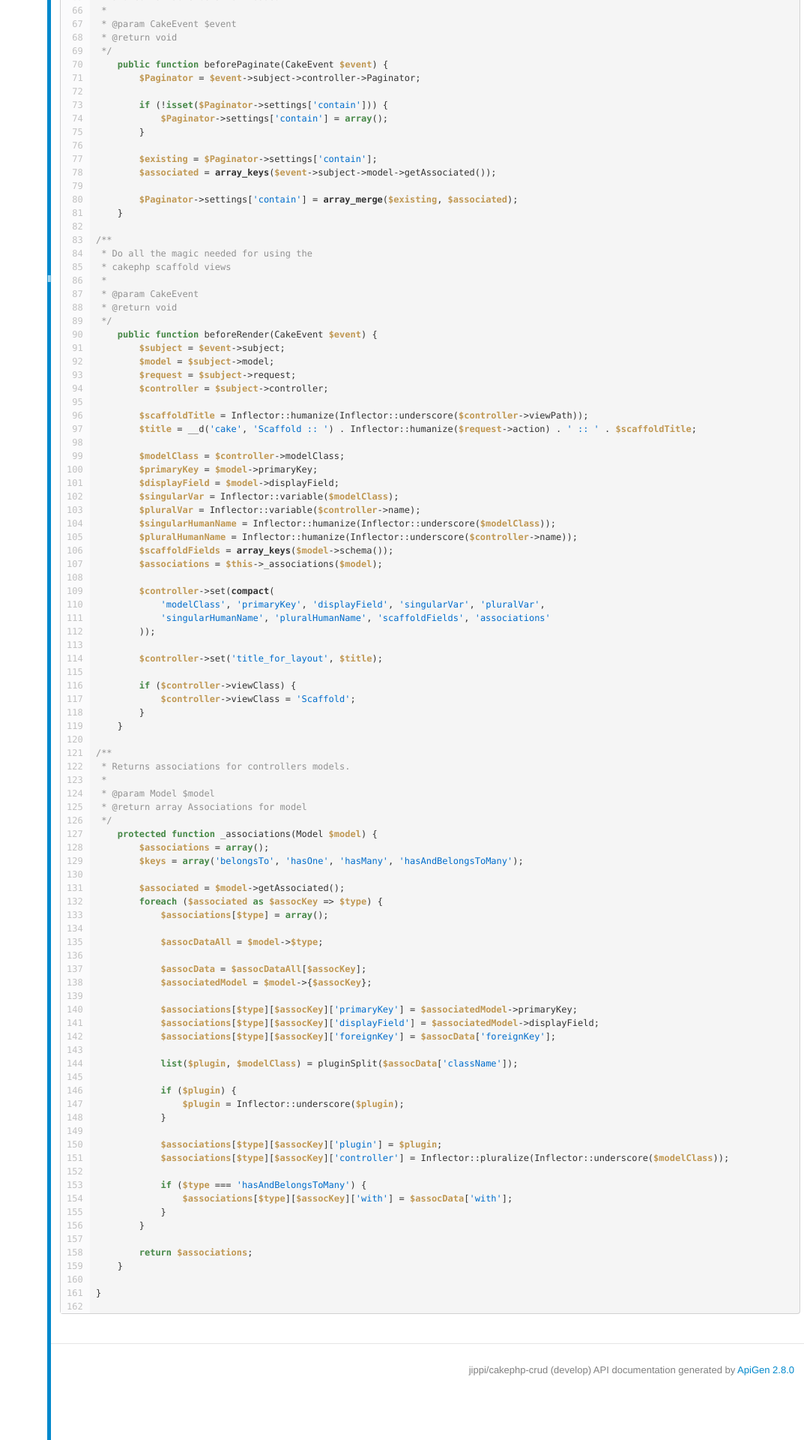
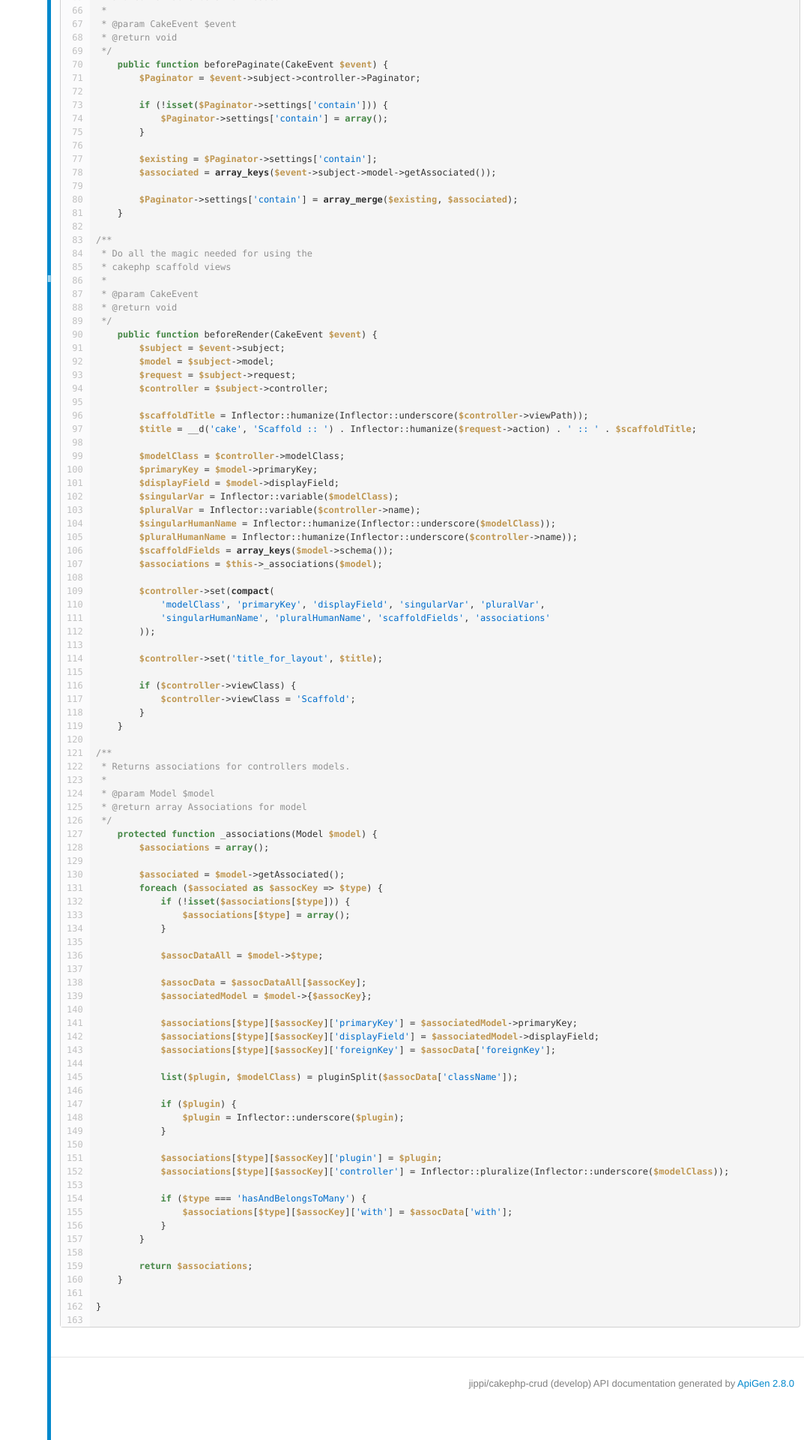
Before and after one commit to FriendsOfCake/crud, a Jekyll site: the page api/develop/source-class-ScaffoldListener.html, which Jekyll copies as it is, in a window 1280 px wide. Shown: the part 1218-3138 px from the top of the page at 75% size, without its empty margins (207-1280 px from the left). Built offline with Jekyll 4.4.1, drawn with Linux system fonts in a browser that asks for light colours.

Commit message:
[autobot] update API docs

```diff
--- a/api/develop/class-ScaffoldListener.html
+++ b/api/develop/class-ScaffoldListener.html
@@ -159,7 +159,7 @@ Object
 
 				<b>Copyright:</b>
 				Christian Winther, 2013<br />
-		<b>Located at</b> <a href="source-class-ScaffoldListener.html#6-161" title="Go to source code">Controller/Crud/Listener/ScaffoldListener.php</a><br />
+		<b>Located at</b> <a href="source-class-ScaffoldListener.html#6-162" title="Go to source code">Controller/Crud/Listener/ScaffoldListener.php</a><br />
 	</div>
 
 
@@ -342,7 +342,7 @@ containable behavior loaded</p>
 
 			<td class="name"><div>
 			<a class="anchor" href="#__associations">#</a>
-			<code><a href="source-class-ScaffoldListener.html#121-159" title="Go to source code">_associations</a>( <span>Model <var>$model</var></span> )</code>
+			<code><a href="source-class-ScaffoldListener.html#121-160" title="Go to source code">_associations</a>( <span>Model <var>$model</var></span> )</code>
 
 			<div class="description short">
 
--- a/api/develop/source-class-ScaffoldListener.html
+++ b/api/develop/source-class-ScaffoldListener.html
@@ -234,40 +234,41 @@
 </span></span><span id="126" class="l"><a class="l" href="#126">126 </a><span class="php-comment"> */</span>
 </span><span id="127" class="l"><a class="l" href="#127">127 </a>    <span class="php-keyword1">protected</span> <span class="php-keyword1">function</span> <a id="__associations" href="#__associations">_associations</a>(Model <span class="php-var">$model</span>) {
 </span><span id="128" class="l"><a class="l" href="#128">128 </a>        <span class="php-var">$associations</span> = <span class="php-keyword1">array</span>();
-</span><span id="129" class="l"><a class="l" href="#129">129 </a>        <span class="php-var">$keys</span> = <span class="php-keyword1">array</span>(<span class="php-quote">'belongsTo'</span>, <span class="php-quote">'hasOne'</span>, <span class="php-quote">'hasMany'</span>, <span class="php-quote">'hasAndBelongsToMany'</span>);
-</span><span id="130" class="l"><a class="l" href="#130">130 </a>
-</span><span id="131" class="l"><a class="l" href="#131">131 </a>        <span class="php-var">$associated</span> = <span class="php-var">$model</span>-&gt;getAssociated();
-</span><span id="132" class="l"><a class="l" href="#132">132 </a>        <span class="php-keyword1">foreach</span> (<span class="php-var">$associated</span> <span class="php-keyword1">as</span> <span class="php-var">$assocKey</span> =&gt; <span class="php-var">$type</span>) {
-</span><span id="133" class="l"><a class="l" href="#133">133 </a>            <span class="php-var">$associations</span>[<span class="php-var">$type</span>] = <span class="php-keyword1">array</span>();
-</span><span id="134" class="l"><a class="l" href="#134">134 </a>
-</span><span id="135" class="l"><a class="l" href="#135">135 </a>            <span class="php-var">$assocDataAll</span> = <span class="php-var">$model</span>-&gt;<span class="php-var">$type</span>;
-</span><span id="136" class="l"><a class="l" href="#136">136 </a>
-</span><span id="137" class="l"><a class="l" href="#137">137 </a>            <span class="php-var">$assocData</span> = <span class="php-var">$assocDataAll</span>[<span class="php-var">$assocKey</span>];
-</span><span id="138" class="l"><a class="l" href="#138">138 </a>            <span class="php-var">$associatedModel</span> = <span class="php-var">$model</span>-&gt;{<span class="php-var">$assocKey</span>};
-</span><span id="139" class="l"><a class="l" href="#139">139 </a>
-</span><span id="140" class="l"><a class="l" href="#140">140 </a>            <span class="php-var">$associations</span>[<span class="php-var">$type</span>][<span class="php-var">$assocKey</span>][<span class="php-quote">'primaryKey'</span>] = <span class="php-var">$associatedModel</span>-&gt;primaryKey;
-</span><span id="141" class="l"><a class="l" href="#141">141 </a>            <span class="php-var">$associations</span>[<span class="php-var">$type</span>][<span class="php-var">$assocKey</span>][<span class="php-quote">'displayField'</span>] = <span class="php-var">$associatedModel</span>-&gt;displayField;
-</span><span id="142" class="l"><a class="l" href="#142">142 </a>            <span class="php-var">$associations</span>[<span class="php-var">$type</span>][<span class="php-var">$assocKey</span>][<span class="php-quote">'foreignKey'</span>] = <span class="php-var">$assocData</span>[<span class="php-quote">'foreignKey'</span>];
-</span><span id="143" class="l"><a class="l" href="#143">143 </a>
-</span><span id="144" class="l"><a class="l" href="#144">144 </a>            <span class="php-keyword1">list</span>(<span class="php-var">$plugin</span>, <span class="php-var">$modelClass</span>) = pluginSplit(<span class="php-var">$assocData</span>[<span class="php-quote">'className'</span>]);
-</span><span id="145" class="l"><a class="l" href="#145">145 </a>
-</span><span id="146" class="l"><a class="l" href="#146">146 </a>            <span class="php-keyword1">if</span> (<span class="php-var">$plugin</span>) {
-</span><span id="147" class="l"><a class="l" href="#147">147 </a>                <span class="php-var">$plugin</span> = Inflector::underscore(<span class="php-var">$plugin</span>);
-</span><span id="148" class="l"><a class="l" href="#148">148 </a>            }
-</span><span id="149" class="l"><a class="l" href="#149">149 </a>
-</span><span id="150" class="l"><a class="l" href="#150">150 </a>            <span class="php-var">$associations</span>[<span class="php-var">$type</span>][<span class="php-var">$assocKey</span>][<span class="php-quote">'plugin'</span>] = <span class="php-var">$plugin</span>;
-</span><span id="151" class="l"><a class="l" href="#151">151 </a>            <span class="php-var">$associations</span>[<span class="php-var">$type</span>][<span class="php-var">$assocKey</span>][<span class="php-quote">'controller'</span>] = Inflector::pluralize(Inflector::underscore(<span class="php-var">$modelClass</span>));
-</span><span id="152" class="l"><a class="l" href="#152">152 </a>
-</span><span id="153" class="l"><a class="l" href="#153">153 </a>            <span class="php-keyword1">if</span> (<span class="php-var">$type</span> === <span class="php-quote">'hasAndBelongsToMany'</span>) {
-</span><span id="154" class="l"><a class="l" href="#154">154 </a>                <span class="php-var">$associations</span>[<span class="php-var">$type</span>][<span class="php-var">$assocKey</span>][<span class="php-quote">'with'</span>] = <span class="php-var">$assocData</span>[<span class="php-quote">'with'</span>];
-</span><span id="155" class="l"><a class="l" href="#155">155 </a>            }
-</span><span id="156" class="l"><a class="l" href="#156">156 </a>        }
-</span><span id="157" class="l"><a class="l" href="#157">157 </a>
-</span><span id="158" class="l"><a class="l" href="#158">158 </a>        <span class="php-keyword1">return</span> <span class="php-var">$associations</span>;
-</span><span id="159" class="l"><a class="l" href="#159">159 </a>    }
-</span><span id="160" class="l"><a class="l" href="#160">160 </a>
-</span><span id="161" class="l"><a class="l" href="#161">161 </a>}
-</span><span id="162" class="l"><a class="l" href="#162">162 </a></span></code></pre>
+</span><span id="129" class="l"><a class="l" href="#129">129 </a>
+</span><span id="130" class="l"><a class="l" href="#130">130 </a>        <span class="php-var">$associated</span> = <span class="php-var">$model</span>-&gt;getAssociated();
+</span><span id="131" class="l"><a class="l" href="#131">131 </a>        <span class="php-keyword1">foreach</span> (<span class="php-var">$associated</span> <span class="php-keyword1">as</span> <span class="php-var">$assocKey</span> =&gt; <span class="php-var">$type</span>) {
+</span><span id="132" class="l"><a class="l" href="#132">132 </a>            <span class="php-keyword1">if</span> (!<span class="php-keyword1">isset</span>(<span class="php-var">$associations</span>[<span class="php-var">$type</span>])) {
+</span><span id="133" class="l"><a class="l" href="#133">133 </a>                <span class="php-var">$associations</span>[<span class="php-var">$type</span>] = <span class="php-keyword1">array</span>();
+</span><span id="134" class="l"><a class="l" href="#134">134 </a>            }
+</span><span id="135" class="l"><a class="l" href="#135">135 </a>
+</span><span id="136" class="l"><a class="l" href="#136">136 </a>            <span class="php-var">$assocDataAll</span> = <span class="php-var">$model</span>-&gt;<span class="php-var">$type</span>;
+</span><span id="137" class="l"><a class="l" href="#137">137 </a>
+</span><span id="138" class="l"><a class="l" href="#138">138 </a>            <span class="php-var">$assocData</span> = <span class="php-var">$assocDataAll</span>[<span class="php-var">$assocKey</span>];
+</span><span id="139" class="l"><a class="l" href="#139">139 </a>            <span class="php-var">$associatedModel</span> = <span class="php-var">$model</span>-&gt;{<span class="php-var">$assocKey</span>};
+</span><span id="140" class="l"><a class="l" href="#140">140 </a>
+</span><span id="141" class="l"><a class="l" href="#141">141 </a>            <span class="php-var">$associations</span>[<span class="php-var">$type</span>][<span class="php-var">$assocKey</span>][<span class="php-quote">'primaryKey'</span>] = <span class="php-var">$associatedModel</span>-&gt;primaryKey;
+</span><span id="142" class="l"><a class="l" href="#142">142 </a>            <span class="php-var">$associations</span>[<span class="php-var">$type</span>][<span class="php-var">$assocKey</span>][<span class="php-quote">'displayField'</span>] = <span class="php-var">$associatedModel</span>-&gt;displayField;
+</span><span id="143" class="l"><a class="l" href="#143">143 </a>            <span class="php-var">$associations</span>[<span class="php-var">$type</span>][<span class="php-var">$assocKey</span>][<span class="php-quote">'foreignKey'</span>] = <span class="php-var">$assocData</span>[<span class="php-quote">'foreignKey'</span>];
+</span><span id="144" class="l"><a class="l" href="#144">144 </a>
+</span><span id="145" class="l"><a class="l" href="#145">145 </a>            <span class="php-keyword1">list</span>(<span class="php-var">$plugin</span>, <span class="php-var">$modelClass</span>) = pluginSplit(<span class="php-var">$assocData</span>[<span class="php-quote">'className'</span>]);
+</span><span id="146" class="l"><a class="l" href="#146">146 </a>
+</span><span id="147" class="l"><a class="l" href="#147">147 </a>            <span class="php-keyword1">if</span> (<span class="php-var">$plugin</span>) {
+</span><span id="148" class="l"><a class="l" href="#148">148 </a>                <span class="php-var">$plugin</span> = Inflector::underscore(<span class="php-var">$plugin</span>);
+</span><span id="149" class="l"><a class="l" href="#149">149 </a>            }
+</span><span id="150" class="l"><a class="l" href="#150">150 </a>
+</span><span id="151" class="l"><a class="l" href="#151">151 </a>            <span class="php-var">$associations</span>[<span class="php-var">$type</span>][<span class="php-var">$assocKey</span>][<span class="php-quote">'plugin'</span>] = <span class="php-var">$plugin</span>;
+</span><span id="152" class="l"><a class="l" href="#152">152 </a>            <span class="php-var">$associations</span>[<span class="php-var">$type</span>][<span class="php-var">$assocKey</span>][<span class="php-quote">'controller'</span>] = Inflector::pluralize(Inflector::underscore(<span class="php-var">$modelClass</span>));
+</span><span id="153" class="l"><a class="l" href="#153">153 </a>
+</span><span id="154" class="l"><a class="l" href="#154">154 </a>            <span class="php-keyword1">if</span> (<span class="php-var">$type</span> === <span class="php-quote">'hasAndBelongsToMany'</span>) {
+</span><span id="155" class="l"><a class="l" href="#155">155 </a>                <span class="php-var">$associations</span>[<span class="php-var">$type</span>][<span class="php-var">$assocKey</span>][<span class="php-quote">'with'</span>] = <span class="php-var">$assocData</span>[<span class="php-quote">'with'</span>];
+</span><span id="156" class="l"><a class="l" href="#156">156 </a>            }
+</span><span id="157" class="l"><a class="l" href="#157">157 </a>        }
+</span><span id="158" class="l"><a class="l" href="#158">158 </a>
+</span><span id="159" class="l"><a class="l" href="#159">159 </a>        <span class="php-keyword1">return</span> <span class="php-var">$associations</span>;
+</span><span id="160" class="l"><a class="l" href="#160">160 </a>    }
+</span><span id="161" class="l"><a class="l" href="#161">161 </a>
+</span><span id="162" class="l"><a class="l" href="#162">162 </a>}
+</span><span id="163" class="l"><a class="l" href="#163">163 </a></span></code></pre>
 	</div>
 
 	<div id="footer">
```
